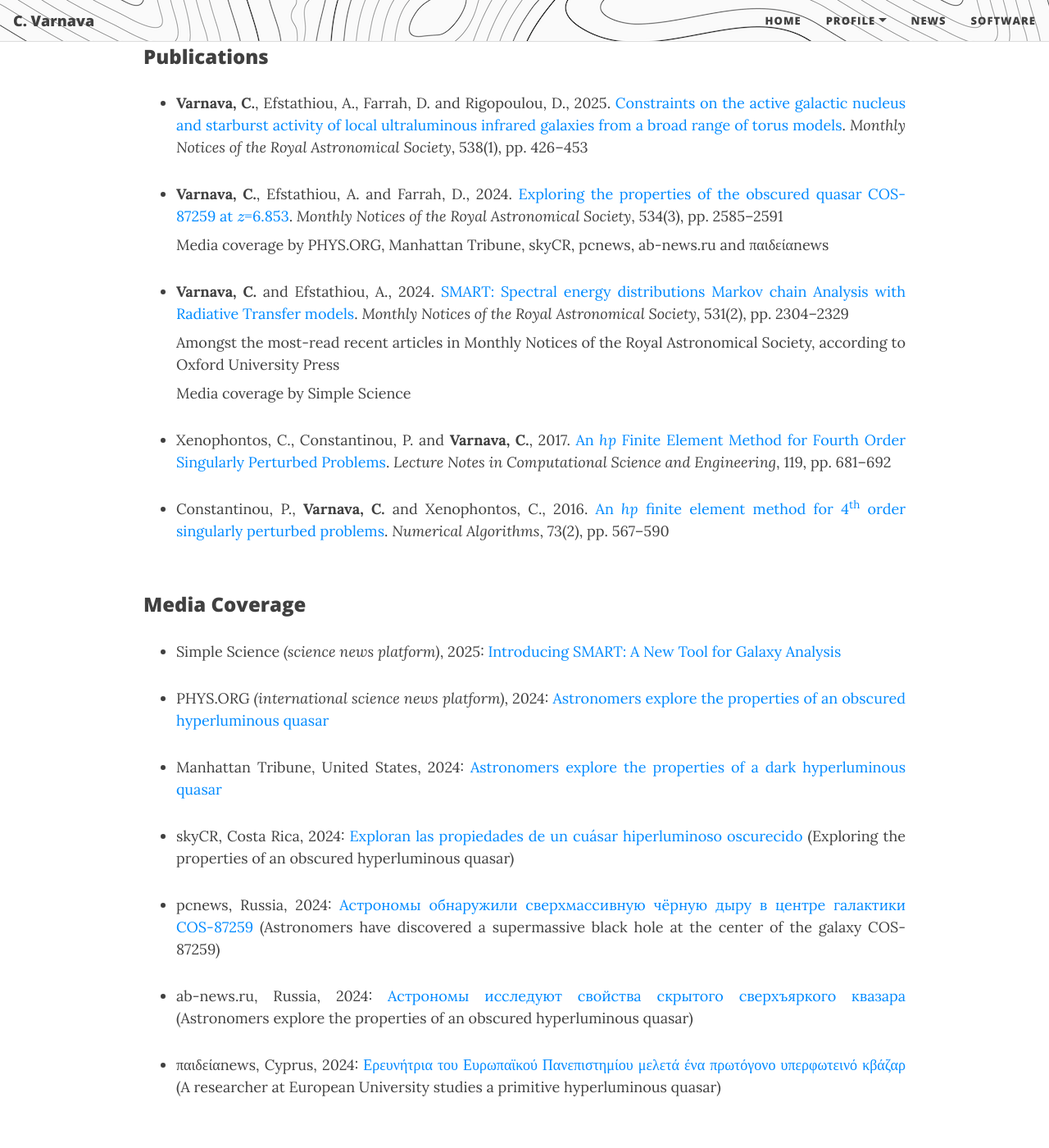
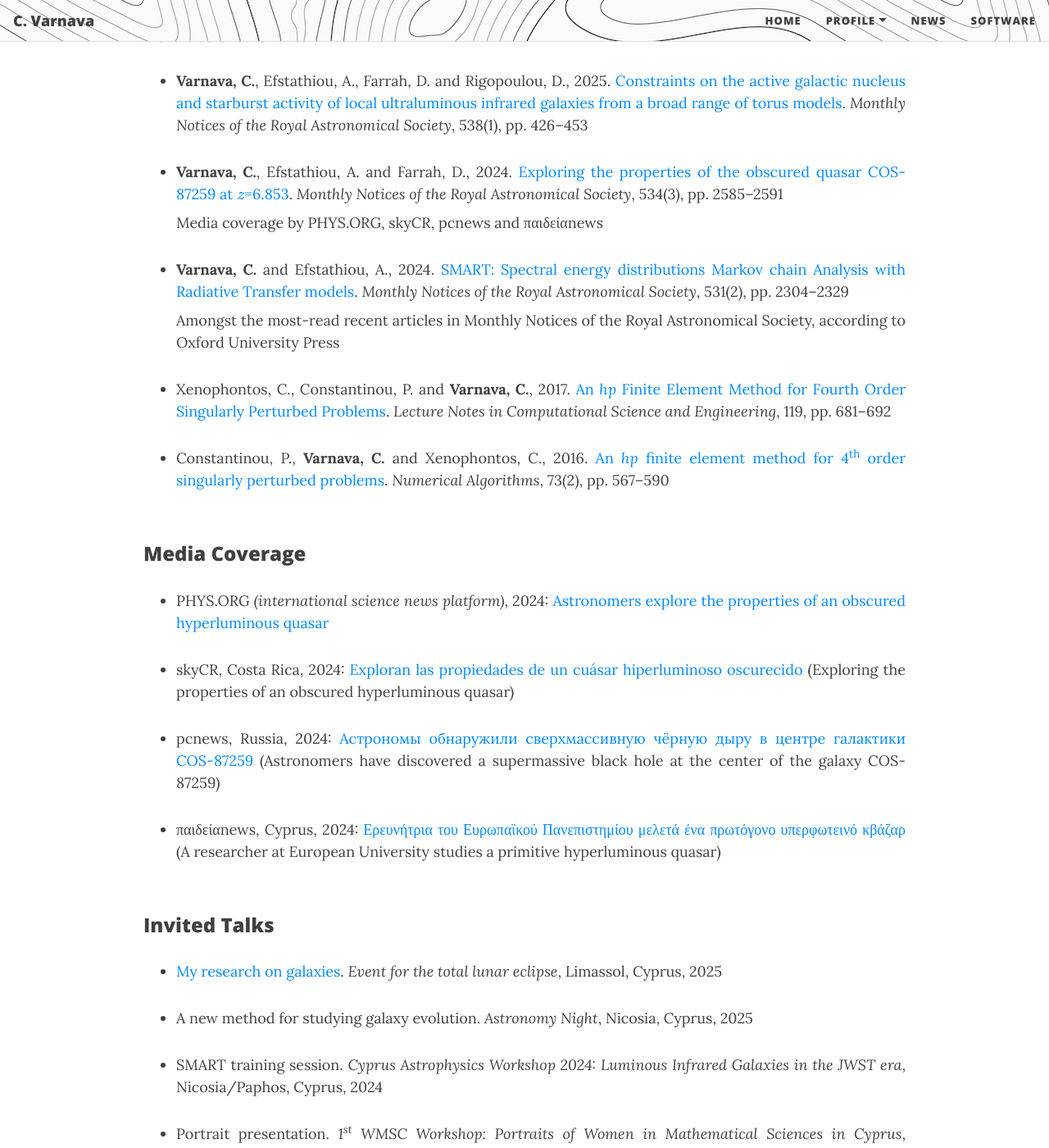
Before and after one commit to ch-var/ch-var.github.io, a Jekyll site: the page built from CV.html, in a window 1280 px wide and 1400 px high, scrolled down 2816 px. Shown: the whole window at 82% size. Built offline with Jekyll 4.4.1, drawn with Linux system fonts in a browser that asks for light colours; formulas are drawn with MathJax 3; some of the changed text lies outside the part shown.

Commit message:
Update CV.html

```diff
--- a/CV.html
+++ b/CV.html
@@ -46,7 +46,7 @@
 <ul>
 <li class="responsive-margin">The article “SMART: spectral energy distributions Markov chain analysis with radiative transfer models” was listed amongst the most-read recent articles in Monthly Notices of the Royal Astronomical Society, according to Oxford University Press (2025)</li>
 <p></p>
-<li class="responsive-margin">The article “Exploring the properties of the obscured quasar COS-87259 at z=6.853” received international recognition through global media coverage, by PHYS.ORG, Manhattan Tribune, skyCR, pcnews, ab-news.ru and παιδείαnews (2024)</li>
+<li class="responsive-margin">The article “Exploring the properties of the obscured quasar COS-87259 at z=6.853” received international recognition through global media coverage, by PHYS.ORG, skyCR, pcnews and παιδείαnews (2024)</li>
 <p></p>
 <li class="responsive-margin">Full academic scholarship for the PhD Program in Computing/Computer Science, awarded by the Department of Computer Science and Engineering jointly with the Aristarchus Research Center, European University Cyprus (2020)</li>
 <p></p>
@@ -85,11 +85,10 @@
 <li class="responsive-margin"><b>Varnava, C.</b>, Efstathiou, A., Farrah, D. and Rigopoulou, D., 2025. <a href="https://doi.org/10.1093/mnras/staf319">Constraints on the active galactic nucleus and starburst activity of local ultraluminous infrared galaxies from a broad range of torus models</a>. <i>Monthly Notices of the Royal Astronomical Society</i>, 538(1), pp. 426–453</li>
 <p></p>
 <li class="responsive-margin" style="margin-bottom: 8px;"><b>Varnava, C.</b>, Efstathiou, A. and Farrah, D., 2024. <a href="https://doi.org/10.1093/mnras/stae2221">Exploring the properties of the obscured quasar COS-87259 at \(z\)=6.853</a>. <i>Monthly Notices of the Royal Astronomical Society</i>, 534(3), pp. 2585–2591</li>
-<p align='justify' class="responsive-margin" style="margin-top: 0px;">Media coverage by PHYS.ORG, Manhattan Tribune, skyCR, pcnews, ab-news.ru and παιδείαnews</p>
+<p align='justify' class="responsive-margin" style="margin-top: 0px;">Media coverage by PHYS.ORG, skyCR, pcnews and παιδείαnews</p>
 <p></p>
 <li class="responsive-margin" style="margin-bottom: 8px;"><b>Varnava, C.</b> and Efstathiou, A., 2024. <a href="https://doi.org/10.1093/mnras/stae1141">SMART: Spectral energy distributions Markov chain Analysis with Radiative Transfer models</a>. <i>Monthly Notices of the Royal Astronomical Society</i>, 531(2), pp. 2304–2329</li>
 <p align='justify' class="responsive-margin" style="margin-top: 0px; margin-bottom: 8px;">Amongst the most-read recent articles in Monthly Notices of the Royal Astronomical Society, according to Oxford University Press</a></p>
-<p align='justify' class="responsive-margin" style="margin-top: 0px;">Media coverage by Simple Science</p>
 <p></p>
 <li class="responsive-margin">Xenophontos, C., Constantinou, P. and <b>Varnava, C.</b>, 2017. <a href="https://doi.org/10.1007/978-3-319-65870-4_49">An <i>hp</i> Finite Element Method for Fourth Order Singularly Perturbed Problems</a>. <i>Lecture Notes in Computational Science and Engineering</i>, 119, pp. 681–692</li>
 <p></p>
@@ -98,17 +97,11 @@
 <br>
 <p style="font-family: var(--header-font); font-weight: 800; line-height: 1.1; font-size: 1.5rem; margin-top: 1.25rem;">Media Coverage</p>
 <ul>
-<li class="responsive-margin">Simple Science <i>(science news platform)</i>, 2025: <a href="https://scisimple.com/en/articles/2025-07-27-introducing-smart-a-new-tool-for-galaxy-analysis--akg507q">Introducing SMART: A New Tool for Galaxy Analysis</a></li>
-<p></p>
 <li class="responsive-margin">PHYS.ORG <i>(international science news platform)</i>, 2024: <a href="https://phys.org/news/2024-10-astronomers-explore-properties-obscured-hyperluminous.html">Astronomers explore the properties of an obscured hyperluminous quasar</a></li>
-<p></p>
-<li class="responsive-margin">Manhattan Tribune, United States, 2024: <a href="https://manhattantribune.com/astronomers-explore-the-properties-of-a-dark-hyperluminous-quasar/">Astronomers explore the properties of a dark hyperluminous quasar</a></li>
 <p></p>
 <li class="responsive-margin">skyCR, Costa Rica, 2024: <a href="https://skycr.org/2024/10/21/exploran-las-propiedades-de-un-cuasar-hiperluminoso-oscurecido/">Exploran las propiedades de un cuásar hiperluminoso oscurecido</a> (Exploring the properties of an obscured hyperluminous quasar)</li>
 <p></p>
 <li class="responsive-margin">pcnews, Russia, 2024: <a href="https://pcnews.ru/news/astronomy_obnaruzili_sverhmassivnuu_cernuu_dyru_v_centre_galaktiki_cos_87259-1530160.html#gsc.tab=0">Астрономы обнаружили сверхмассивную чёрную дыру в центре галактики COS-87259</a> (Astronomers have discovered a supermassive black hole at the center of the galaxy COS-87259)</li>
-<p></p>
-<li class="responsive-margin">ab-news.ru, Russia, 2024: <a href="https://ab-news.ru/astronomy-issleduyut-svojstva-skrytogo-sverhyarkogo-kvazara/">Астрономы исследуют свойства скрытого сверхъяркого квазара</a> (Astronomers explore the properties of an obscured hyperluminous quasar)</li>
 <p></p>
 <li class="responsive-margin">παιδείαnews, Cyprus, 2024: <a href="https://paideia-news.com/panepistimio-frederick/2024/11/11/ereynitria-toy-eyropaikoy-panepistimioy-meleta-ena-protogono-yperfoteino-kbazar">Ερευνήτρια του Ευρωπαϊκού Πανεπιστημίου μελετά ένα πρωτόγονο υπερφωτεινό κβάζαρ</a> (A researcher at European University studies a primitive hyperluminous quasar)</li>
 </ul>
```
